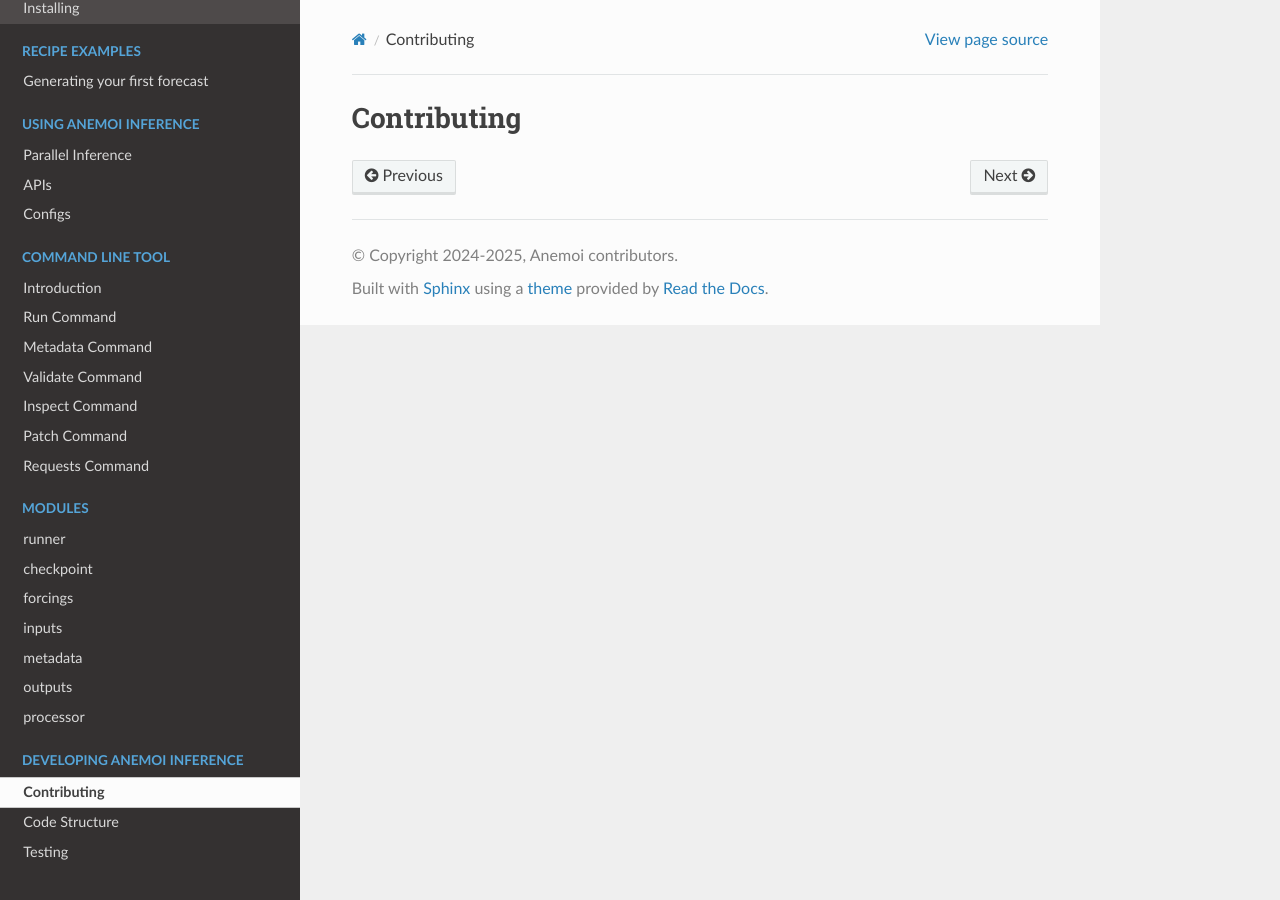
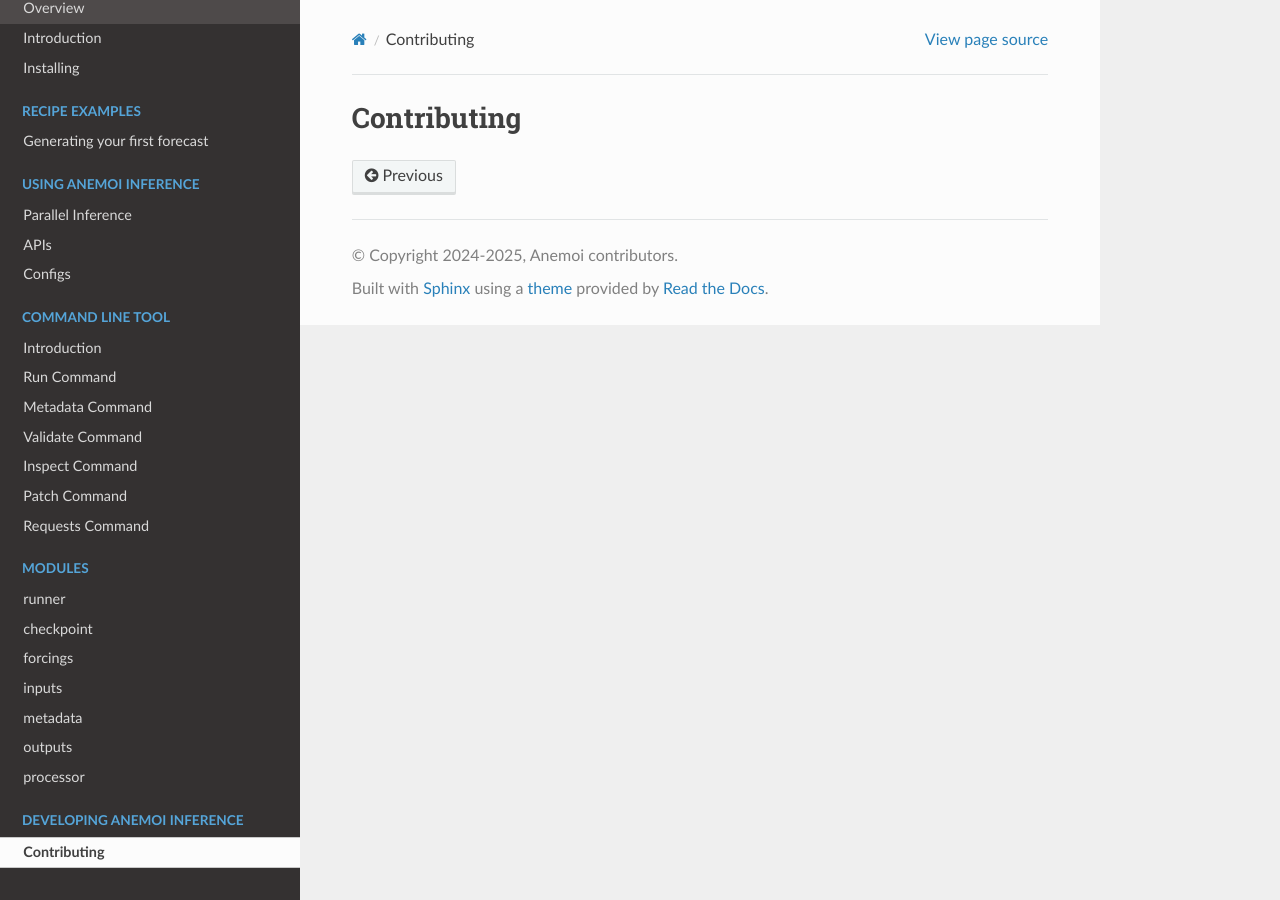
Before and after one commit to ecmwf/anemoi-inference, a Sphinx documentation site: the page built from docs/dev/contributing.rst, in a window 1280 px wide. Built offline with Sphinx 7.4.7 and the Read the Docs theme 3.1.0, drawn with Linux system fonts in a browser that asks for light colours; the version number could not be read and is left out.

Commit message:
remove empty section from sidebar

```diff
--- a/docs/dev/code_structure.rst
+++ /dev/null
@@ -1,5 +0,0 @@
-.. _dev-code_structure:
-
-################
- Code Structure
-################
--- a/docs/dev/testing.rst
+++ /dev/null
@@ -1,5 +0,0 @@
-.. _dev-testing:
-
-#########
- Testing
-#########
--- a/docs/index.rst
+++ b/docs/index.rst
@@ -170,5 +170,3 @@ You may also have to install pandoc on MacOS:
    :caption: Developing Anemoi Inference
 
    dev/contributing
-   dev/code_structure
-   dev/testing
```
